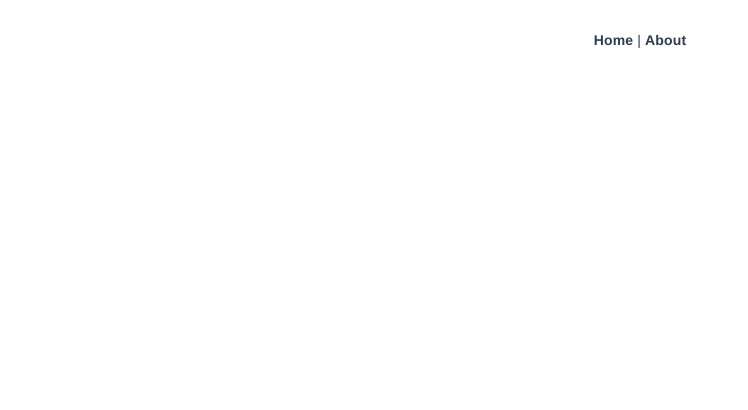
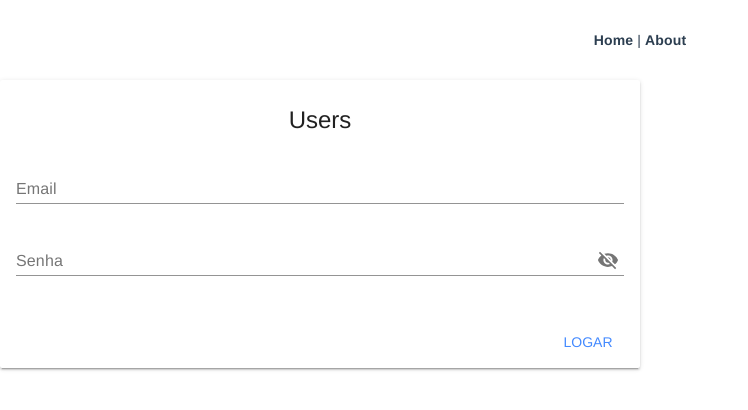
Before and after one commit to NitramTasu/fiap-17mob-project-vue, a Vue app: page /login in a window 1280 px wide. Shown: the top 410 px of the page, without its empty margins (0-748 px from the left). Built offline with nearby package versions, Linux system fonts and the light colour scheme.

Commit message:
Criada a tela de login (apenas front).

```diff
--- a/package.json
+++ b/package.json
@@ -13,6 +13,7 @@
     "vue": "^2.6.10",
     "vue-material": "^1.0.0-beta-11",
     "vue-router": "^3.0.3",
+    "vuelidate": "^0.7.4",
     "vuex": "^3.0.1"
   },
   "devDependencies": {
@@ -20,6 +21,8 @@
     "@vue/cli-plugin-babel": "^3.6.0",
     "@vue/cli-plugin-pwa": "^3.6.0",
     "@vue/cli-service": "^3.6.0",
+    "node-sass": "^4.12.0",
+    "sass-loader": "^7.1.0",
     "vue-cli-plugin-bootstrap-vue": "^0.2.0",
     "vue-template-compiler": "^2.5.21"
   }
--- a/src/router.js
+++ b/src/router.js
@@ -1,25 +1,31 @@
-import Vue from 'vue'
-import Router from 'vue-router'
-import Home from './views/Home.vue'
+import Vue from "vue";
+import Router from "vue-router";
+import Home from "./views/Home.vue";
 
-Vue.use(Router)
+Vue.use(Router);
 
 export default new Router({
-  mode: 'history',
+  mode: "history",
   base: process.env.BASE_URL,
   routes: [
     {
-      path: '/',
-      name: 'home',
+      path: "/",
+      name: "home",
       component: Home
     },
     {
-      path: '/about',
-      name: 'about',
+      path: "/about",
+      name: "about",
       // route level code-splitting
       // this generates a separate chunk (about.[hash].js) for this route
       // which is lazy-loaded when the route is visited.
-      component: () => import(/* webpackChunkName: "about" */ './views/About.vue')
+      component: () =>
+        import(/* webpackChunkName: "about" */ "./views/About.vue")
+    },
+    {
+      path: "/login",
+      name: "login",
+      component: () => import("./views/Login.vue")
     }
   ]
-})
+});
--- /dev/null
+++ b/src/views/Login.vue
@@ -0,0 +1,129 @@
+<template>
+  <div>
+    <form novalidate class="md-layout" @submit.prevent="validateUser">
+      <md-card class="md-layout-item md-size-50 md-small-size-100">
+        <md-card-header>
+          <div class="md-title">Users</div>
+        </md-card-header>
+
+        <md-card-content>
+          <md-field :class="getValidationClass('email')">
+            <label for="email">Email</label>
+            <md-input
+              type="email"
+              name="email"
+              id="email"
+              autocomplete="email"
+              v-model="form.email"
+              :disabled="sending"
+            />
+            <span class="md-error" v-if="!$v.form.email.required">Campo E-mail obrigatório</span>
+            <span class="md-error" v-else-if="!$v.form.email.email">E-mail inválido</span>
+          </md-field>
+
+          <md-field :class="getValidationClass('password')">
+            <label for="password">Senha</label>
+            <md-input
+              type="password"
+              name="password"
+              id="password"
+              v-model="form.password"
+              :disabled="sending"
+            />
+            <span class="md-error" v-if="!$v.form.email.required">Campo senha obrigatório</span>
+            <span class="md-error" v-else-if="!$v.form.email.email">Senha inválida</span>
+          </md-field>
+        </md-card-content>
+
+        <md-progress-bar md-mode="indeterminate" v-if="sending"/>
+
+        <md-card-actions>
+          <md-button type="submit" class="md-primary" :disabled="sending">Logar</md-button>
+        </md-card-actions>
+      </md-card>
+
+      <md-snackbar
+        :md-active.sync="userSaved"
+      >Usuário {{ $v.form.email.email }} logado com sucesso!!</md-snackbar>
+    </form>
+  </div>
+</template>
+
+<script>
+import { validationMixin } from "vuelidate";
+import {
+  required,
+  email,
+  minLength,
+  maxLength
+} from "vuelidate/lib/validators";
+
+export default {
+  name: "FormValidation",
+  mixins: [validationMixin],
+  data: () => ({
+    form: {
+      password: null,
+      email: null
+    },
+    userSaved: false,
+    sending: false,
+    lastUser: null
+  }),
+  validations: {
+    form: {
+      password: {
+        required
+      },
+      email: {
+        required,
+        email
+      }
+    }
+  },
+  methods: {
+    getValidationClass(fieldName) {
+      const field = this.$v.form[fieldName];
+
+      if (field) {
+        return {
+          "md-invalid": field.$invalid && field.$dirty
+        };
+      }
+    },
+    clearForm() {
+      this.$v.$reset();
+
+      this.form.password = null;
+      this.form.email = null;
+    },
+    saveUser() {
+      this.sending = true;
+
+      // Instead of this timeout, here you can call your API
+      window.setTimeout(() => {
+        //this.lastUser = `${this.form.firstName} ${this.form.lastName}`;
+        this.userSaved = true;
+        this.sending = false;
+        this.clearForm();
+      }, 1500);
+    },
+    validateUser() {
+      this.$v.$touch();
+
+      if (!this.$v.$invalid) {
+        this.saveUser();
+      }
+    }
+  }
+};
+</script>
+
+<style lang="scss" scoped>
+.md-progress-bar {
+  position: absolute;
+  top: 0;
+  right: 0;
+  left: 0;
+}
+</style>
```
Also changed, not shown: 1 other file (tests, documents, lock files or other folders).
